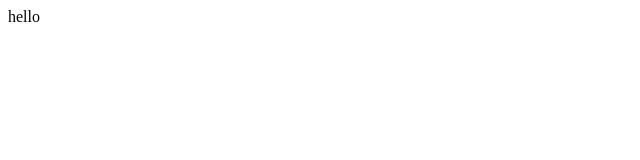
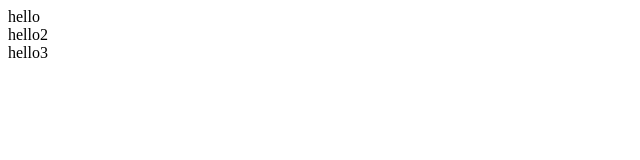
Before and after one commit to deucemandoo/demo-repo, a plain HTML site: page index.html in a window 1280 px wide. Shown: the full height of the page, 0-640 px from the left. Drawn offline with Linux system fonts and the light colour scheme.

Commit message:
new lines

```diff
--- a/index.html
+++ b/index.html
@@ -1 +1,3 @@
 <div>hello</div>
+<div>hello2</div>
+<div>hello3</div>
```
